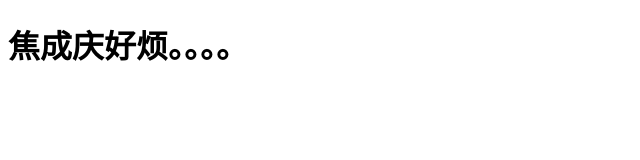
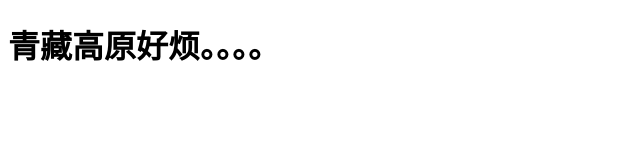
Before and after one commit to jiaochengqing/test, a plain HTML site: page 111111111111111.html in a window 1280 px wide. Shown: the whole page, without its empty margins (0-640 px from the left). Drawn offline with Linux system fonts and the light colour scheme.

Commit message:
Update 111111111111111.html

```diff
--- a/111111111111111.html
+++ b/111111111111111.html
@@ -10,7 +10,7 @@
 </head>
 
 <body>
-    <h1>焦成庆好烦。。。。</h1>
+    <h1>青藏高原好烦。。。。</h1>
 </body>
 
 </html>
```
